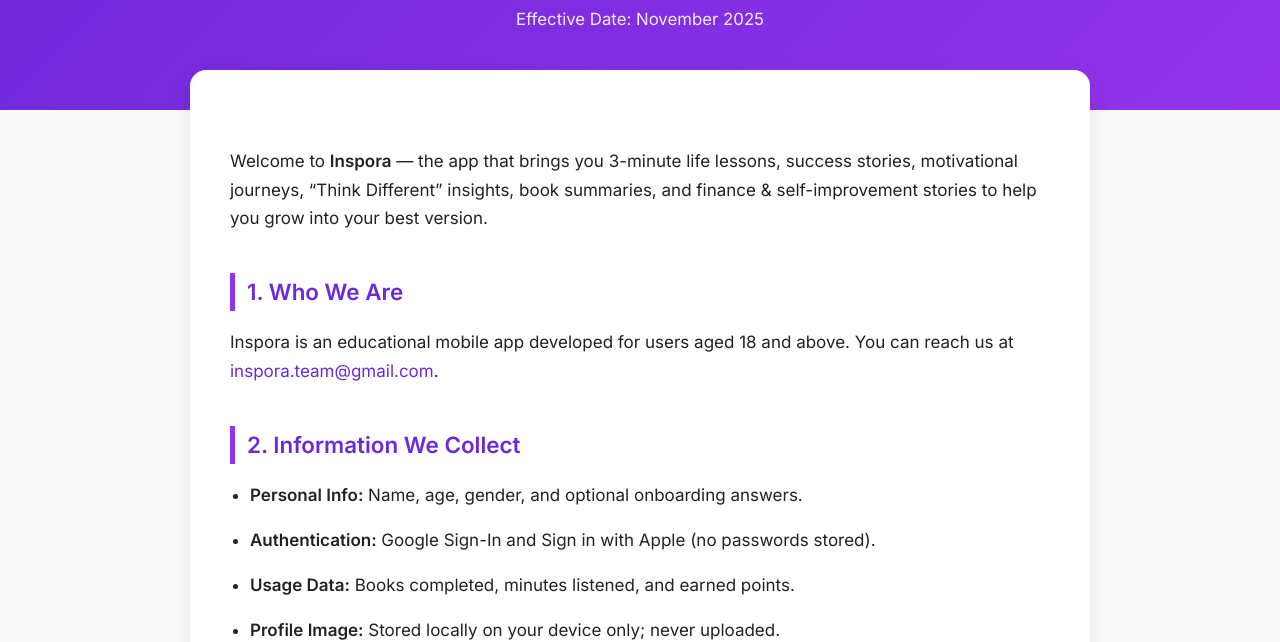
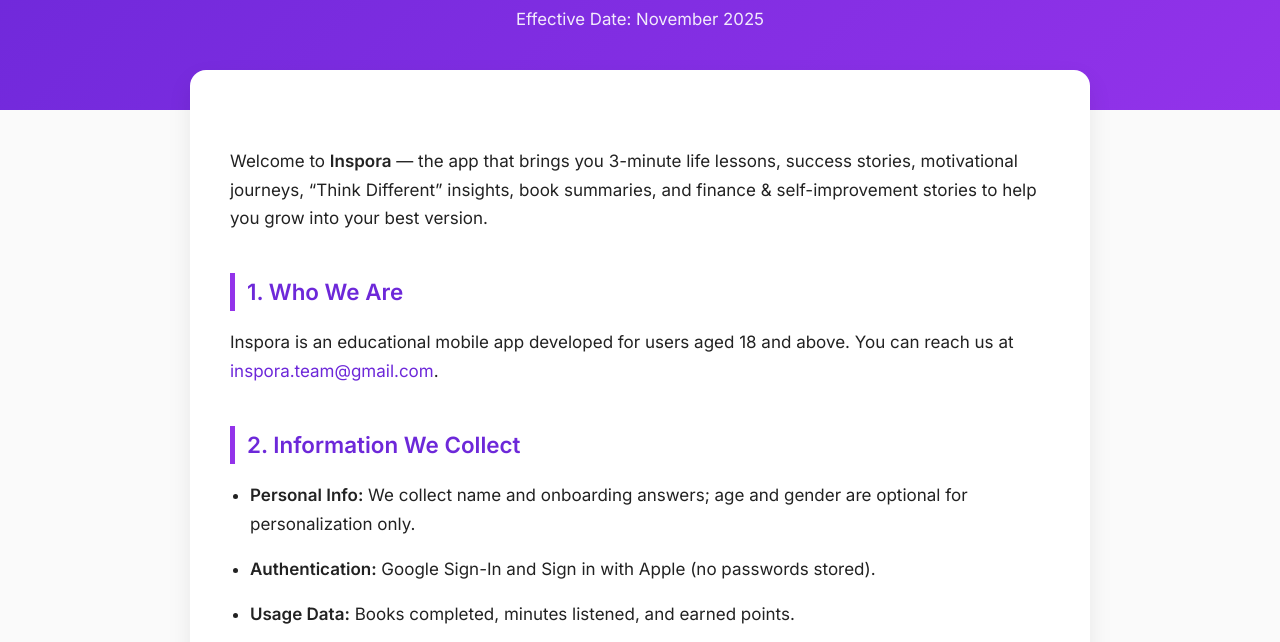
Before and after one commit to MasterMind-78/inspora, a plain HTML site: page index.html in a window 1280 px wide. Shown: the part 157-799 px from the top of the page. Drawn offline with Linux system fonts and the light colour scheme.

Commit message:
Update index.html

```diff
--- a/index.html
+++ b/index.html
@@ -115,7 +115,7 @@
 
     <h2>2. Information We Collect</h2>
     <ul>
-      <li><strong>Personal Info:</strong> Name, age, gender, and optional onboarding answers.</li>
+      <li><strong>Personal Info:</strong> We collect name and onboarding answers; age and gender are optional for personalization only.</li>
       <li><strong>Authentication:</strong> Google Sign-In and Sign in with Apple (no passwords stored).</li>
       <li><strong>Usage Data:</strong> Books completed, minutes listened, and earned points.</li>
       <li><strong>Profile Image:</strong> Stored locally on your device only; never uploaded.</li>
```
